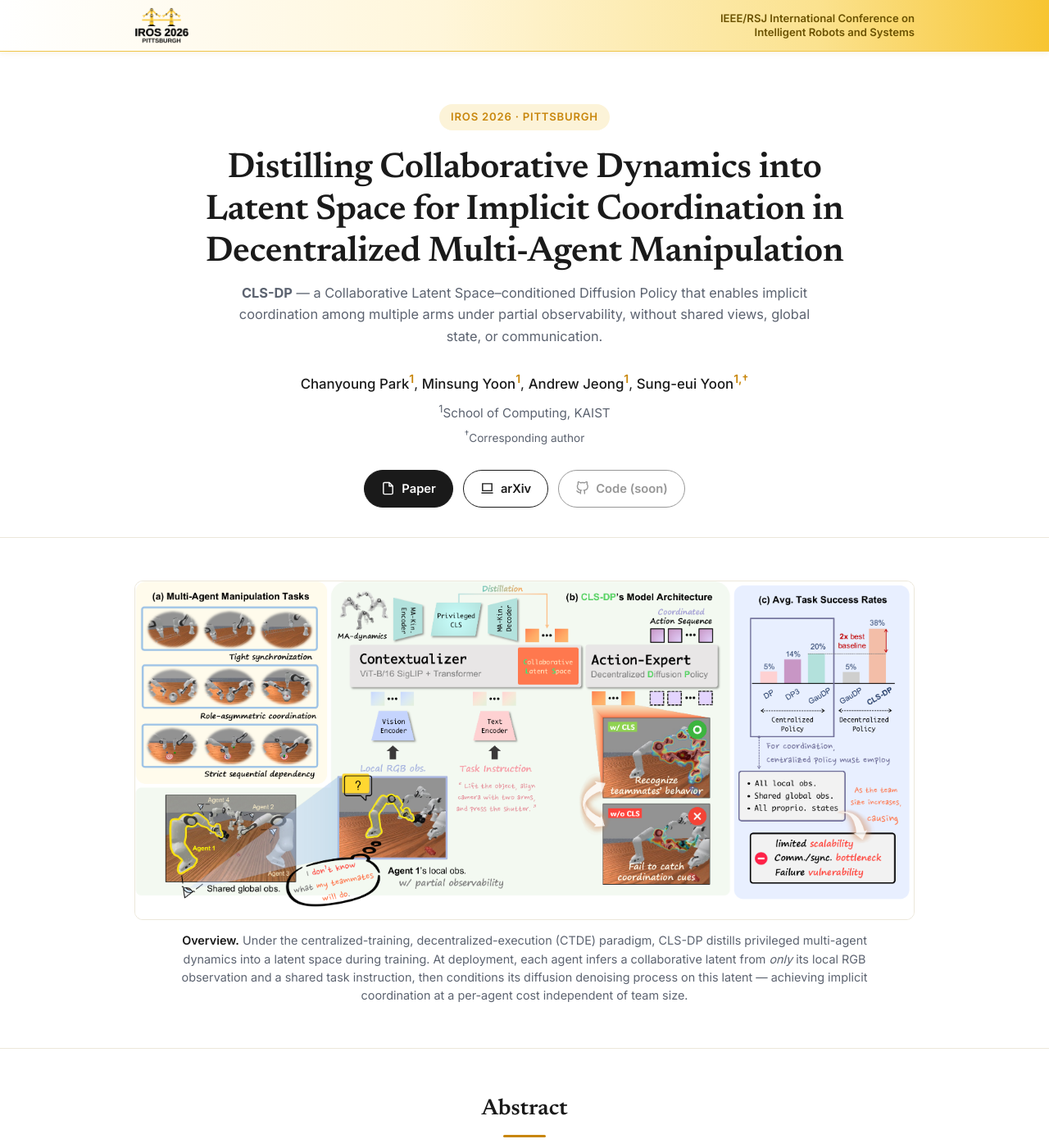
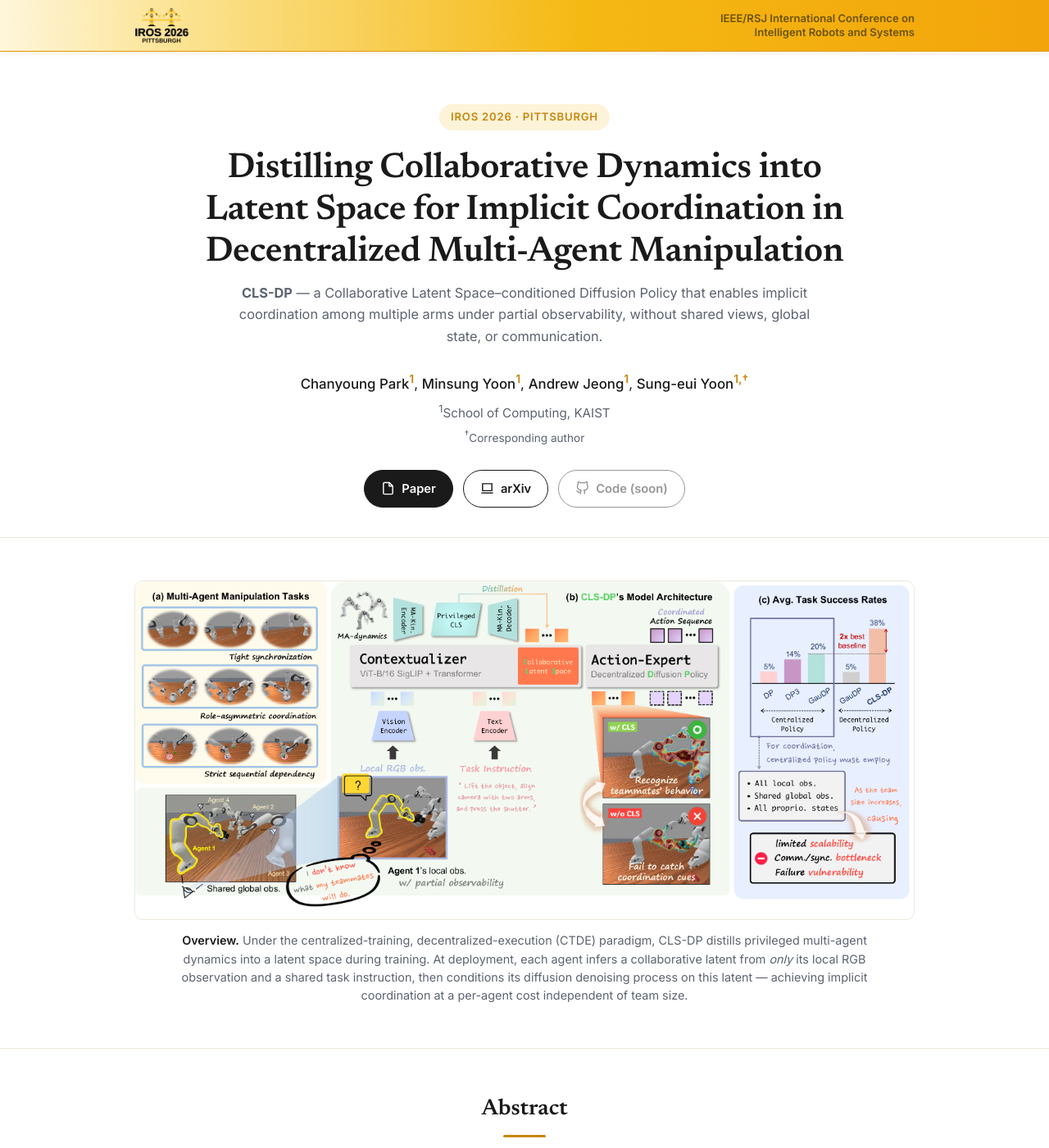
Before and after one commit to cosdeneb/cosdeneb.github.io, a Jekyll site: the page cls-dp/index.html, which Jekyll copies as it is, in a window 1280 px wide and 1400 px high. Shown: the whole window at 82% size. Built offline with Jekyll 4.4.1, drawn with Linux system fonts in a browser that asks for light colours.

Commit message:
Keep banner mostly yellow with light start; link publication to arXiv

```diff
--- a/cls-dp/index.html
+++ b/cls-dp/index.html
@@ -45,9 +45,9 @@
     /* ---------- Top conference bar ---------- */
     .topbar {
       position: sticky; top: 0; z-index: 50;
-      background: linear-gradient(90deg, #ffffff 0%, #fff6da 42%, #fbe28f 78%, #f7c531 100%);
-      border-bottom: 1px solid #f0c64a;
-      box-shadow: 0 1px 8px rgba(180, 130, 0, 0.12);
+      background: linear-gradient(90deg, #fff6da 0%, #fbe28f 18%, #f5b914 55%, #f2a40a 100%);
+      border-bottom: 1px solid #e0980a;
+      box-shadow: 0 1px 8px rgba(180, 130, 0, 0.16);
     }
     .topbar-inner {
       display: flex; align-items: center; justify-content: space-between;
```
Also changed, not shown: publication.md (+1 -1 lines).
